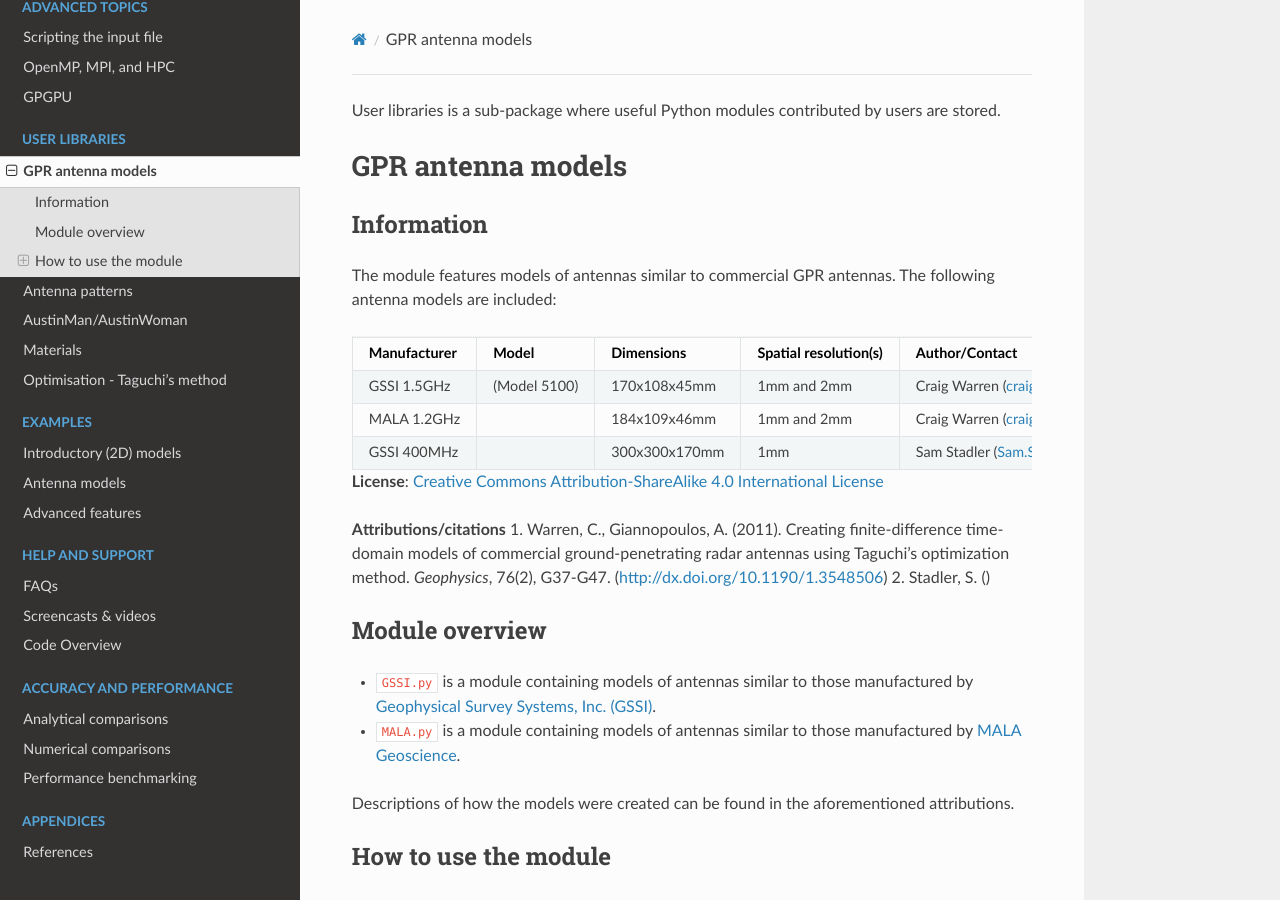
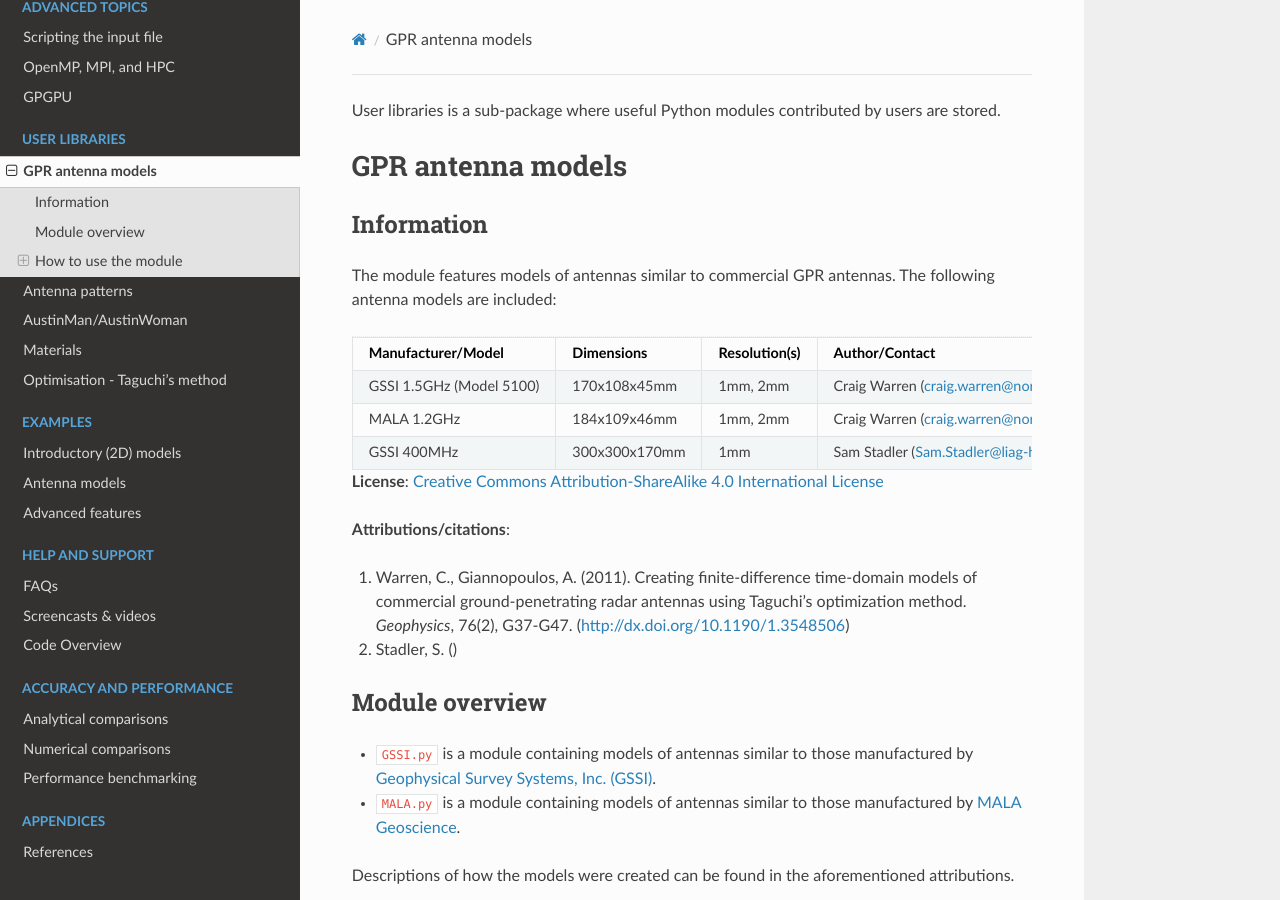
Before and after one commit to gprMax/gprMax, a Sphinx documentation site: the page built from docs/source/user_libs_antennas.rst, in a window 1280 px wide and 900 px high. Built offline with Sphinx 7.4.7 and the Read the Docs theme 2.0.0, drawn with Linux system fonts in a browser that asks for light colours.

Commit message:
Updated table formatting.

```diff
--- a/docs/source/user_libs_antennas.rst
+++ b/docs/source/user_libs_antennas.rst
@@ -9,17 +9,18 @@
 
 The module features models of antennas similar to commercial GPR antennas. The following antenna models are included:
 
-============ ============ ============= ===================== ============================================================================================= ================
-Manufacturer Model        Dimensions    Spatial resolution(s) Author/Contact                                                                                Attribution/Cite
-============ ============ ============= ===================== ============================================================================================= ================
-GSSI 1.5GHz  (Model 5100) 170x108x45mm  1mm and 2mm           Craig Warren (craig.warren@northumbria.ac.uk), Northumbria University, UK                     1
-MALA 1.2GHz               184x109x46mm  1mm and 2mm           Craig Warren (craig.warren@northumbria.ac.uk), Northumbria University, UK                     1
-GSSI 400MHz               300x300x170mm 1mm                   Sam Stadler (Sam.Stadler@liag-hannover.de), Leibniz Institute for Applied Geophysics, Germany 2
-============ ============ ============= ===================== ============================================================================================= ================
+======================== ============= ============= ============================================================================================= ================
+Manufacturer/Model       Dimensions    Resolution(s) Author/Contact                                                                                Attribution/Cite
+======================== ============= ============= ============================================================================================= ================
+GSSI 1.5GHz (Model 5100) 170x108x45mm  1mm, 2mm      Craig Warren (craig.warren@northumbria.ac.uk), Northumbria University, UK                     1
+MALA 1.2GHz              184x109x46mm  1mm, 2mm      Craig Warren (craig.warren@northumbria.ac.uk), Northumbria University, UK                     1
+GSSI 400MHz              300x300x170mm 1mm           Sam Stadler (Sam.Stadler@liag-hannover.de), Leibniz Institute for Applied Geophysics, Germany 2
+======================== ============= ============= ============================================================================================= ================
 
 **License**: `Creative Commons Attribution-ShareAlike 4.0 International License <http://creativecommons.org/licenses/by-sa/4.0/>`_
 
-**Attributions/citations**
+**Attributions/citations**:
+
 1. Warren, C., Giannopoulos, A. (2011). Creating finite-difference time-domain models of commercial ground-penetrating radar antennas using Taguchi's optimization method. *Geophysics*, 76(2), G37-G47. (http://dx.doi.org/10.1190/1.3548506)
 2. Stadler, S. ()
 
```
